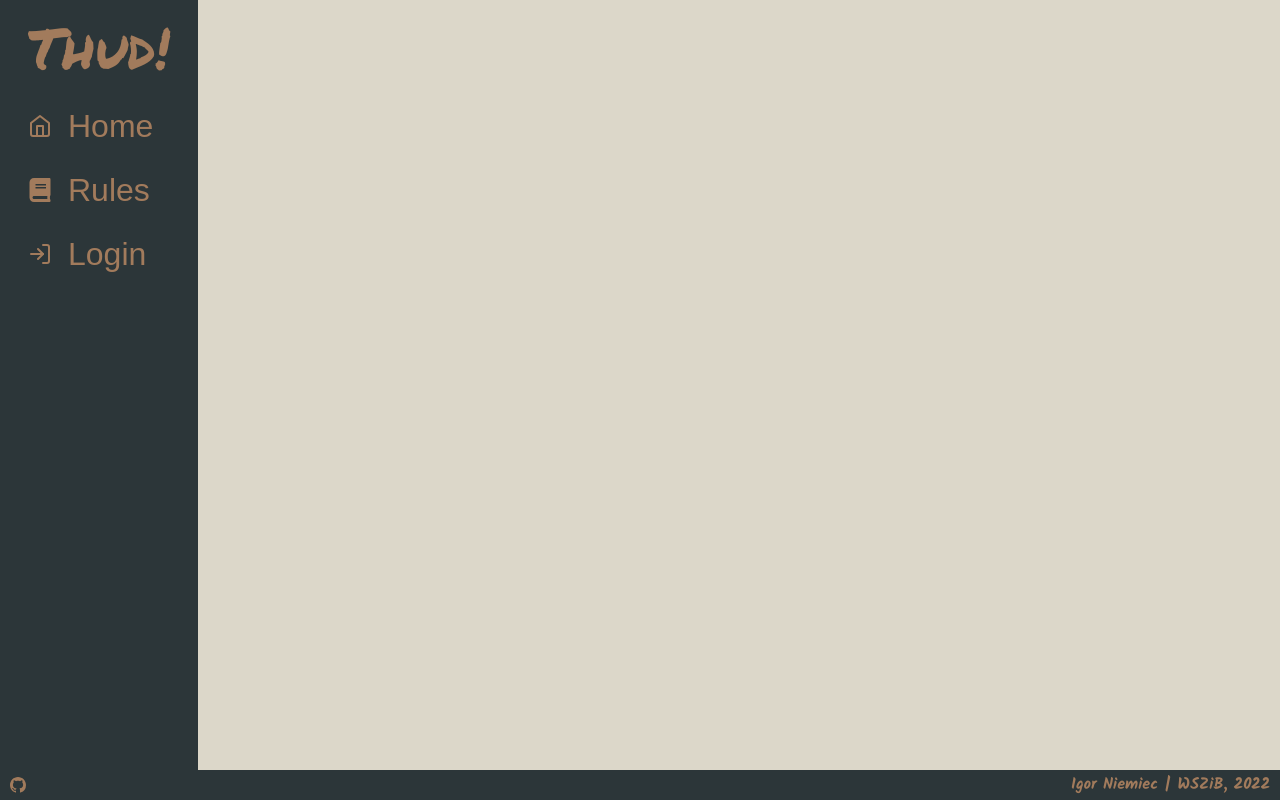
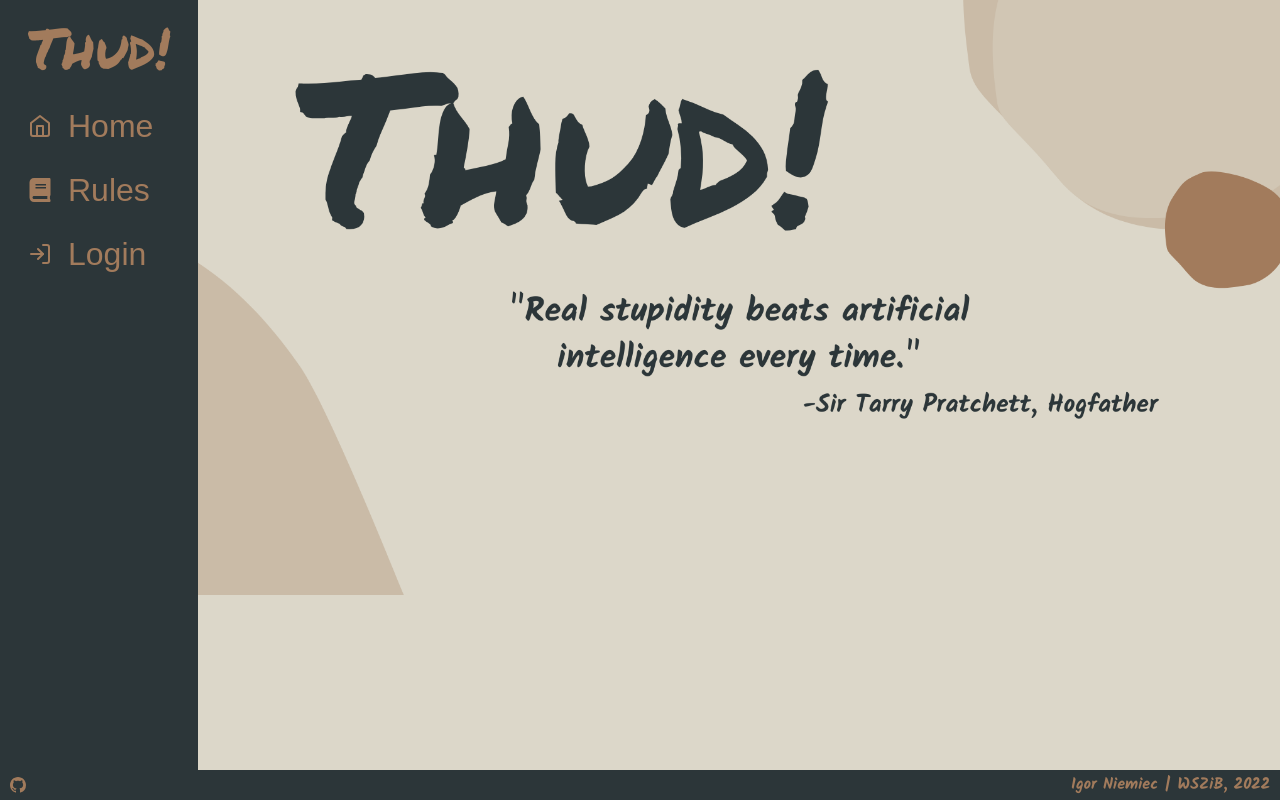
Before and after one commit to Umebo/thud_old, a React (Create React App) app in the folder src/main/front/: page / in a window 1280 px wide. Built offline with nearby package versions, Linux system fonts and the light colour scheme; a web font is replaced by a local one.

Commit message:
#20 FE front page with quote added

```diff
--- /dev/null
+++ b/src/main/front/src/components/frontpage/Frontpage.tsx
@@ -0,0 +1,22 @@
+import styled from "styled-components";
+import FrontPage from "./static/main.png"
+
+const FrontPageWrapper = styled.div`
+    height: 100%;
+    width: 100%;
+`
+
+const FrontPageImg = styled.img`
+    max-width: 100%;
+`
+
+const Rules = () => {
+
+    return(
+        <FrontPageWrapper>
+            <FrontPageImg src={FrontPage} alt="" />
+        </FrontPageWrapper>
+    );
+}
+
+export default Rules
--- a/src/main/front/src/components/sidebar/Routing.tsx
+++ b/src/main/front/src/components/sidebar/Routing.tsx
@@ -6,6 +6,7 @@ import Login from './panels/login/Login';
 import NewGame from './panels/NewGame';
 import Gameplay from '../gameplay/Gameplay';
 import Sidebar from './Sidebar';
+import Frontpage from '../frontpage/Frontpage';
 
 const GameWrapper = styled.div`
     display: flex
@@ -16,6 +17,9 @@ const Routing = () => {
 
     return(
         <Routes>
+            <Route path='/' element={
+                <Frontpage />
+            }/>
             <Route path='/login' element={
                 <Login />
             }/>
```
Also changed, not shown: src/main/front/src/components/frontpage/static/main.png (added).
